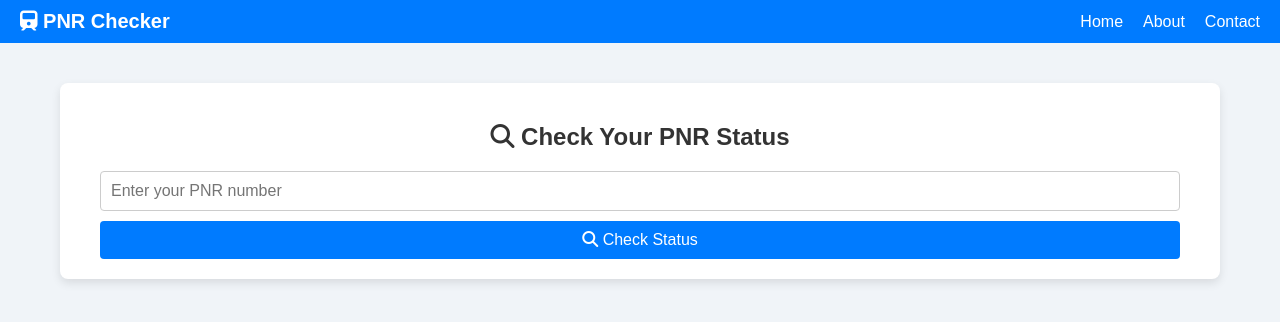
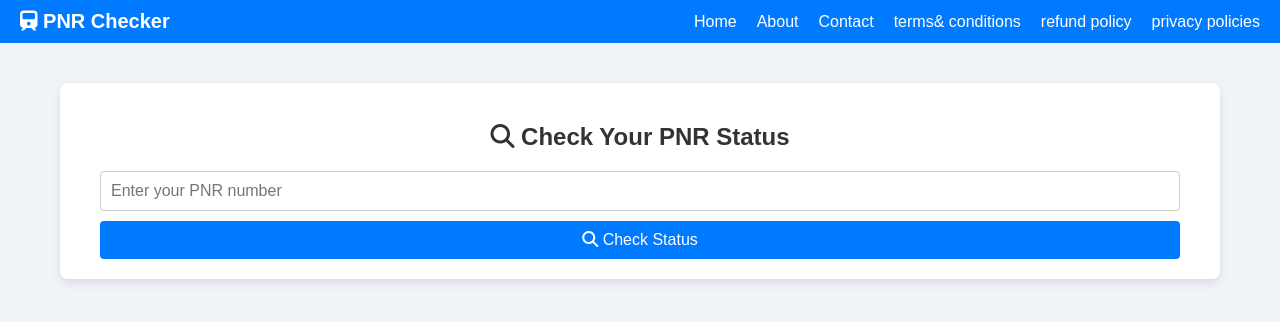
Before and after one commit to HarshitChoudhary05/PNR-Status, a plain HTML site: page index.html in a window 1280 px wide. Drawn offline with Linux system fonts and the light colour scheme.

Commit message:
Update index.html

```diff
--- a/index.html
+++ b/index.html
@@ -170,6 +170,10 @@
             <li><a href="#">Home</a></li>
             <li><a href="about.html">About</a></li>
             <li><a href="contact.html">Contact</a></li>
+            <li><a href="terms.html">terms& conditions</a></li>
+            <li><a href="refund.html">refund policy</a></li>
+            <li><a href="privacy.html">privacy policies</a></li>
+
         </ul>
     </nav>
     <div class="container">
```
